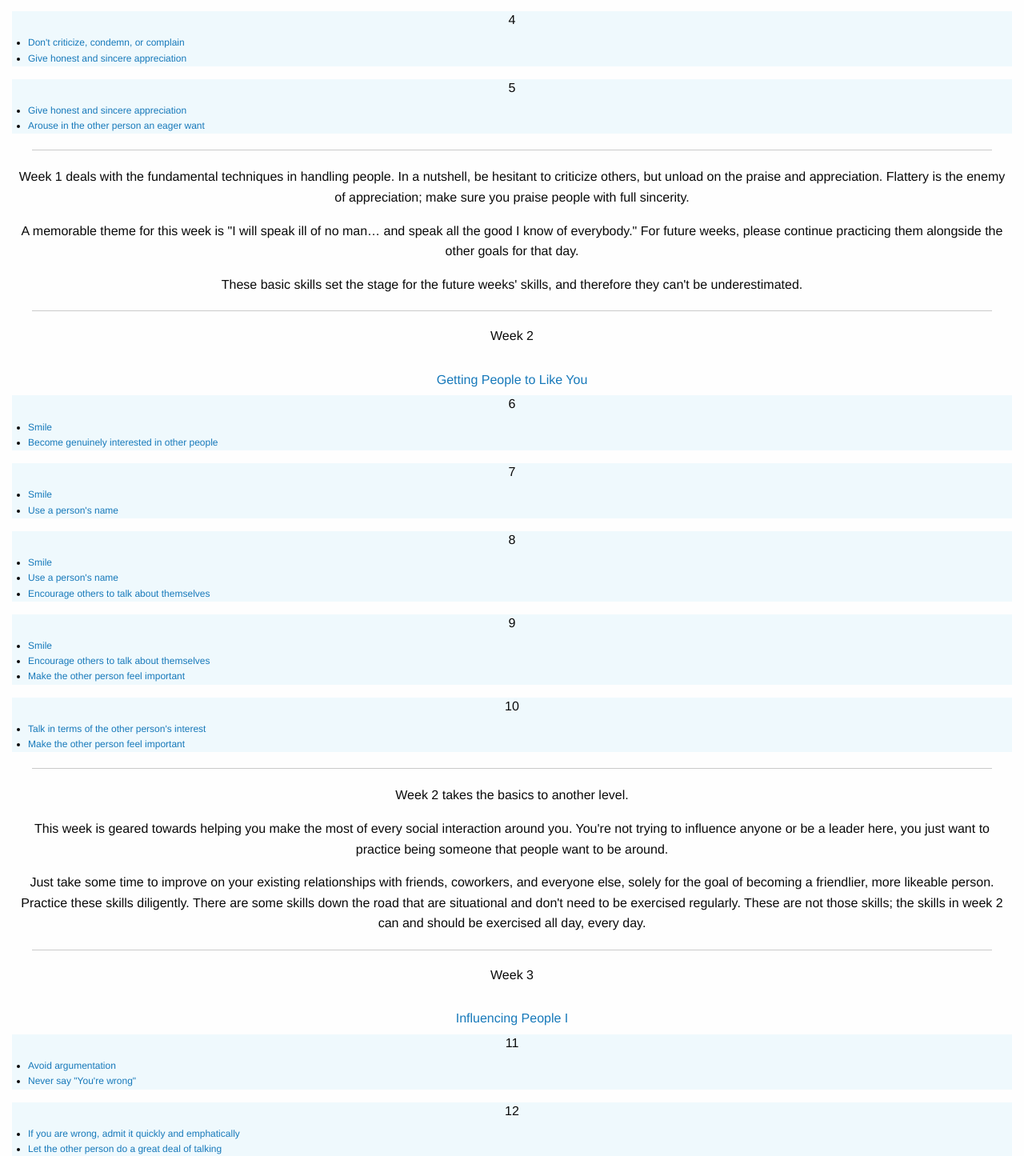
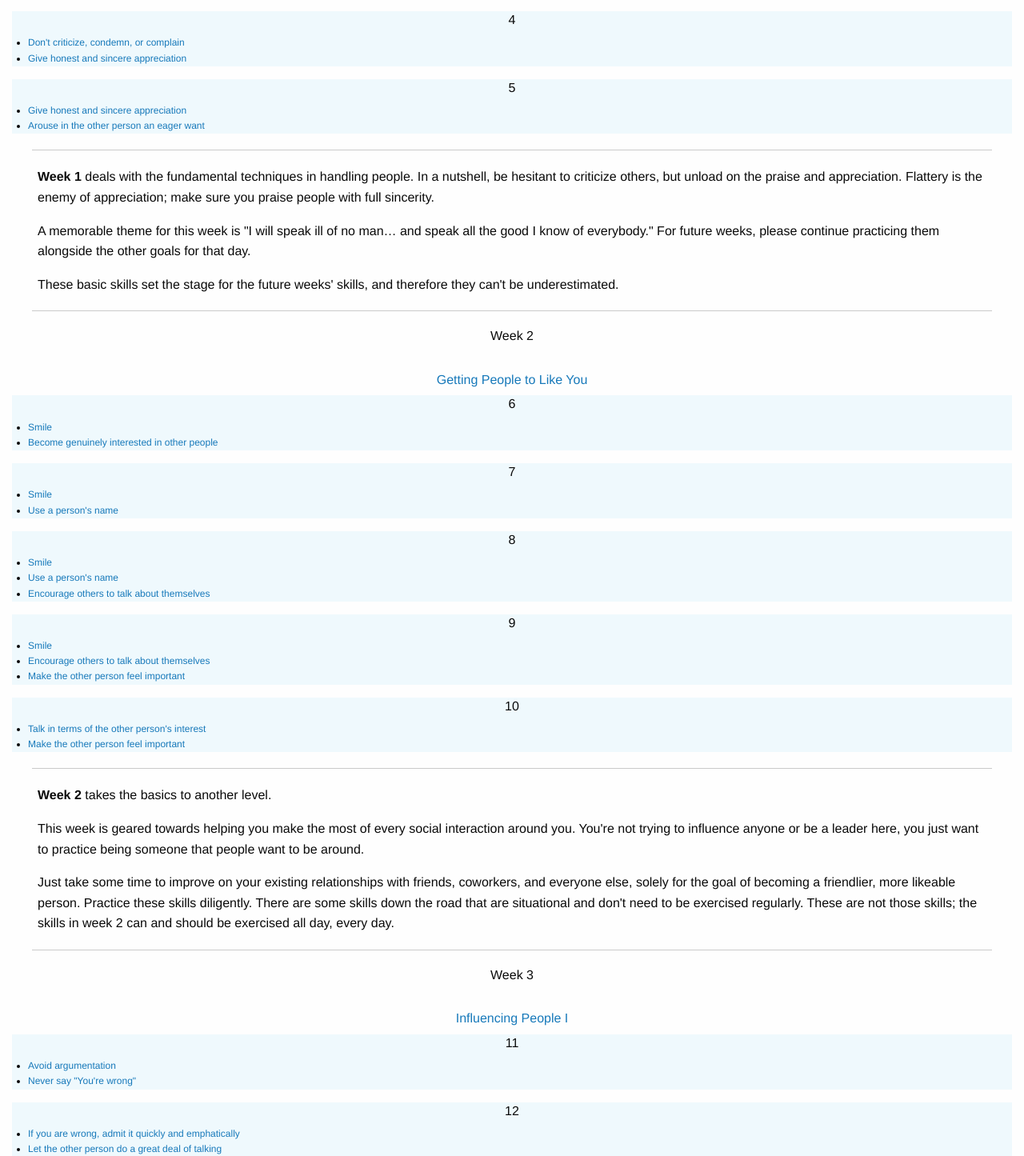
Before and after one commit to alkrauss48/labs, a PHP site: page /carnegie-chart in a window 1280 px wide. Shown: the part 612-2057 px from the top of the page at 80% size. Run offline with PHP 8.4, Linux system fonts and the light colour scheme; some libraries are stand-ins or nearby versions.

Commit message:
Remove needless centering

```diff
--- a/carnegie-chart/includes/chart.php
+++ b/carnegie-chart/includes/chart.php
@@ -57,14 +57,14 @@
 
     <div class="row">
       <hr />
-      <p class="center">Week 1 deals with the fundamental techniques in handling people.
+      <p><b>Week 1</b> deals with the fundamental techniques in handling people.
         In a nutshell, be hesitant to criticize others, but unload on the praise and appreciation.
         Flattery is the enemy of appreciation; make sure you praise people with full sincerity.</p>
-      <p class="center">
+      <p>
         A memorable theme for this week is "I will speak ill of no man… and speak all the good I know of everybody."
         For future weeks, please continue practicing them alongside the other goals for that day.
       </p>
-      <p class="center">These basic skills set the stage for the future weeks' skills, and therefore they can't be underestimated.</p>
+      <p>These basic skills set the stage for the future weeks' skills, and therefore they can't be underestimated.</p>
       <hr />
     </div>
 
@@ -124,11 +124,11 @@
 
     <div class="row">
       <hr />
-      <p class="center">Week 2 takes the basics to another level.</p>
-      <p class="center">This week is geared towards helping you make the most of every social interaction around you.
+      <p><b>Week 2</b> takes the basics to another level.</p>
+      <p>This week is geared towards helping you make the most of every social interaction around you.
       You're not trying to influence anyone or be a leader here, you just want to practice being someone that people want
       to be around.</p>
-      <p class="center">Just take some time to improve on your existing
+      <p>Just take some time to improve on your existing
       relationships with friends, coworkers, and everyone else, solely for the goal of becoming a friendlier, more likeable person.
       Practice these skills diligently. There are some skills down the road that are situational and don't need to be exercised regularly.
       These are not those skills; the skills in week 2 can and should be exercised all day, every day.
@@ -242,14 +242,14 @@
 
     <div class="row">
       <hr />
-      <p class="center">Weeks 3 &amp; 4 revolve around the concept of truly understanding other people's
+      <p><b>Weeks 3 &amp; 4</b> revolve around the concept of truly understanding other people's
       motives and emotions, and building off of that understanding to influence
       them so they will in turn become more accepting about your thoughts and views.
       Your goal is build a foundation of firm respect from other people by showing that you care about
       their thoughts and interests. Building that respect is one of the most
       important concepts throughout this whole program, and once you have started gaining it,
       you can really begin to influence others.
-      <p class="center">To make the most of these couple weeks, you
+      <p>To make the most of these couple weeks, you
       will need to jump out of your comfort zone a bit and initiate conversations
       with friends or coworkers about things that are going on in
       their lives. Do your best to understand your colleagues'
@@ -258,7 +258,7 @@
       once you have enhanced your connection with them, you
       can start to bring up your own ideas. Maybe you have some thoughts on how to improve the company, or employee happiness,
       or maybe you just want someone to hear out your ideas too.</p>
-      <p class="center">Some days will require unique situations in order to practice, such as minor conflict or someone
+      <p>Some days will require unique situations in order to practice, such as minor conflict or someone
       having made a mistake. These days may be tough to practice on, as you certainly don't
       want to promote conflict just to practice handling it, so just do your best if those situations arise
       and keep in mind these skills. Other days will require you to promote your thoughts onto
@@ -373,15 +373,15 @@
     </div>
     <div class="row">
       <hr />
-      <p class="center">Weeks 5 &amp; 6 are the last weeks, and are rooted in trying to
+      <p><b>Weeks 5 &amp; 6</b> are the last weeks, and are rooted in trying to
       improve verbal leadership skills.</p>
-      <p class="center">The buzz word for these couple weeks is <i>feedback</i>.
+      <p>The buzz word for these couple weeks is <i>feedback</i>.
       To be a great leader, you have to give feedback.
       Even if you're not of a "managerial" position, you can still act
       as a leader amongst your coworkers and friends and give them the praise they deserve
       for their accomplishments (dig deep to find those accomplishments; deeds like
       refilling the community coffee pot still deserve appreciation).</p>
-      <p class="center">The problem with most people's feedback
+      <p>The problem with most people's feedback
       though is that it's typically only negative; we forget to praise
       people for their good doings, and only comment on what we don't like.
       These last weeks will focus on giving the right kind of feedback,
@@ -389,11 +389,11 @@
       your praise, because chances are that you're not giving enough of it anyway.
       Make sure that it's 100% sincere and honest though; incessant flattery will most likely grant
       you negative points.<p>
-      <p class="center">Then, once you understand how to properly praise others' accomplishments,
+      <p>Then, once you understand how to properly praise others' accomplishments,
       you can begin to bring up some areas of improvement. Remember, anyone can criticize, and anyone can also
       be hated for it. Utilize your new verbal skills to help others improve their faults,
       and you might even gain some more respect in the process if you do it with sincerity.</p>
-      <p class="center">Many of these skills involve you finding opportunities to
+      <p>Many of these skills involve you finding opportunities to
       praise your colleagues, and therefore aren't difficult to practice. However, similarly to weeks 3 and 4,
       other skills may be more difficult to practice since they're situational, such as finding a fault
       in someone that you wish to correct. Don't go out of your way to find faults, but if you do
--- a/carnegie-chart/styles/custom.css
+++ b/carnegie-chart/styles/custom.css
@@ -5,6 +5,10 @@
 .row {
   padding-left: 5px;
   padding-right: 5px;
+}
+
+.content p {
+  padding: 0 2em;
 }
 
 h6.right {
@@ -65,6 +69,7 @@ div[id^="description"] {
 }
 
 p.desc {
+  padding: 0;
   margin-left: .5em;
   margin-bottom: .3em;
   color: #e1524a;
```
